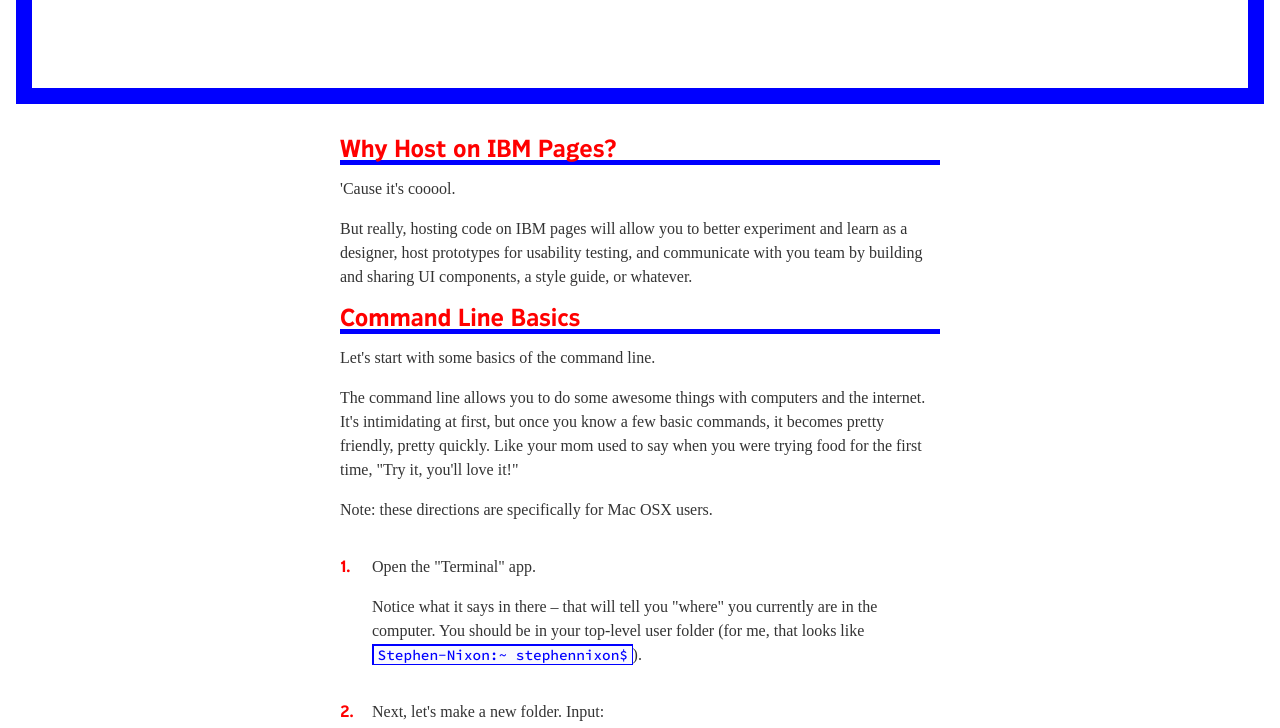
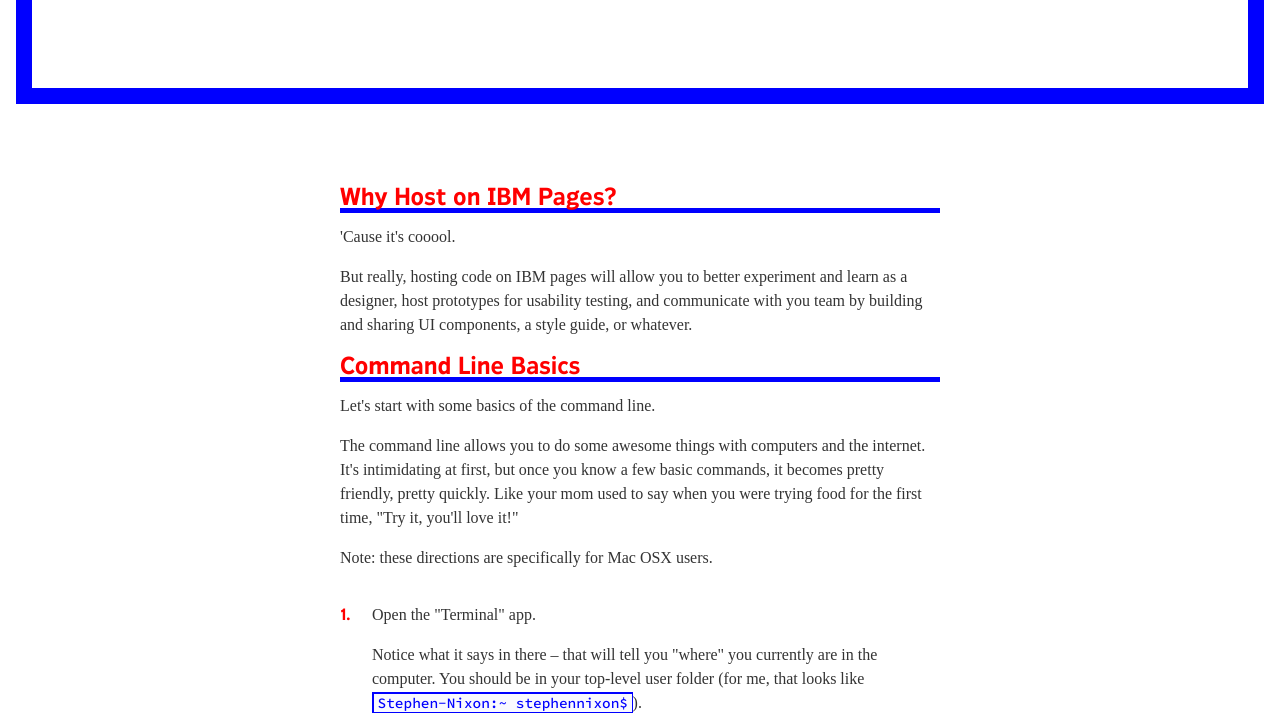
Before and after one commit to thundernixon/howto-hostonibmpages, a plain HTML site: page index.html in a window 1280 px wide. Shown: the part 680-1408 px from the top of the page. Drawn offline with nearby package versions, Linux system fonts and the light colour scheme; files that its build step writes are made by us from their sources; a script that the page names is missing; a web font is replaced by a local one.

Commit message:
pushy push

```diff
--- a/scss/modules/_article.scss
+++ b/scss/modules/_article.scss
@@ -1,7 +1,7 @@
 article {
   color: $darkgray;
   max-width: 600px;
-  margin: auto;
+  margin: 3em auto;
 
   section {
     margin-bottom: 2em 0;
```
Also changed, not shown: dist/css/main.css, dist/css/main.min.css.
